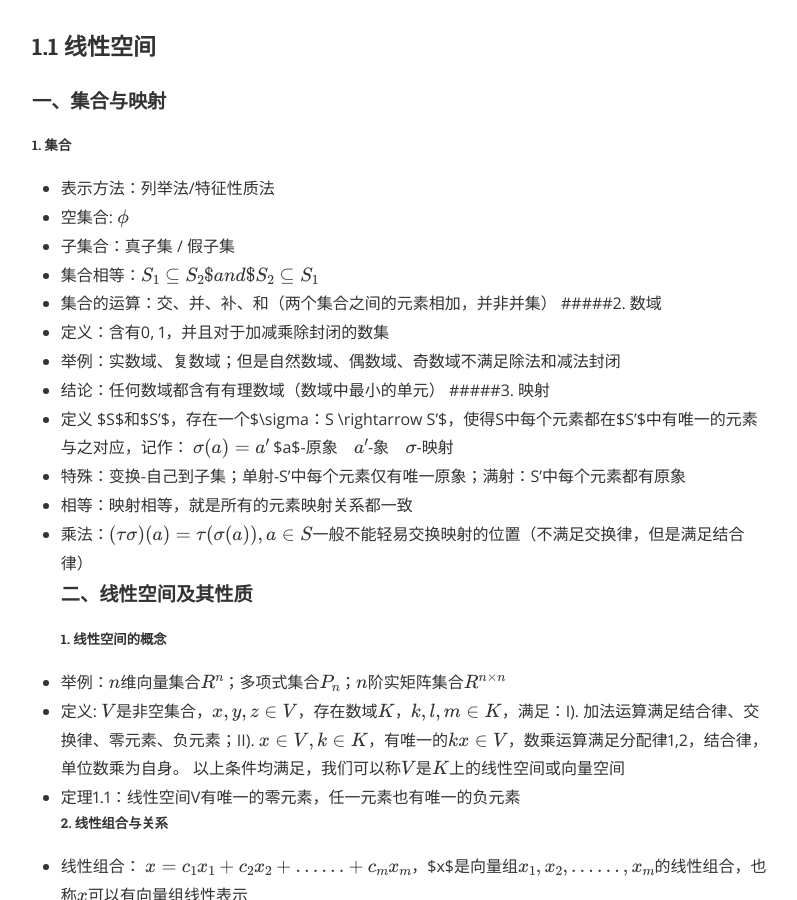
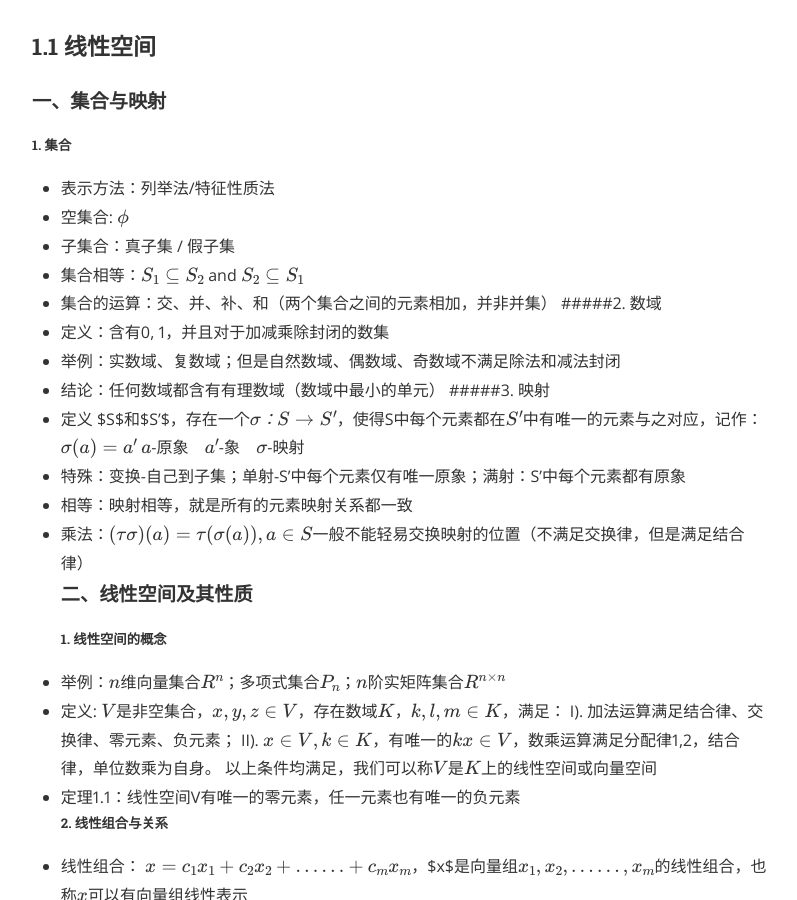
Before and after one commit to JinliangLu96/JinliangLu96.github.io, a Jekyll site: the page built from _posts/2020-02-17-矩阵论笔记.md, in a window 1280 px wide and 900 px high, scrolled down 455 px. Shown: the whole window, without its empty margins (240-1037 px from the left). Built offline with Jekyll 4.4.1, drawn with Linux system fonts in a browser that asks for light colours; nearby versions of some CDN libraries; formulas are drawn with MathJax 3.

```diff
--- a/_posts/2020-02-17-矩阵论笔记.md
+++ b/_posts/2020-02-17-矩阵论笔记.md
@@ -16,16 +16,16 @@ categories: 矩阵论
 - 表示方法：列举法/特征性质法
 - 空集合: $$\phi$$
 - 子集合：真子集 / 假子集
-- 集合相等：$$S_{1} \subseteq S_{2} $ and $ S_{2} \subseteq S_{1}$$
+- 集合相等：$$S_{1} \subseteq S_{2}$$ and $$S_{2} \subseteq S_{1}$$
 - 集合的运算：交、并、补、和（两个集合之间的元素相加，并非并集）
 #####2. 数域
 - 定义：含有0, 1，并且对于加减乘除封闭的数集
 - 举例：实数域、复数域；但是自然数域、偶数域、奇数域不满足除法和减法封闭
 - 结论：任何数域都含有有理数域（数域中最小的单元）
 #####3. 映射
-- 定义 $S$和$S'$，存在一个$\sigma：S \rightarrow S'$，使得S中每个元素都在$S'$中有唯一的元素与之对应，记作：
+- 定义 $S$和$S'$，存在一个$$\sigma：S \rightarrow S'$$，使得S中每个元素都在$$S'$$中有唯一的元素与之对应，记作：
 $$ \sigma(a) = a' $$
-$a$-原象  &ensp;  $$a'$$-象  &ensp;  $$\sigma$$-映射
+$$a$$-原象  &ensp;  $$a'$$-象  &ensp;  $$\sigma$$-映射
 - 特殊：变换-自己到子集；单射-S'中每个元素仅有唯一原象；满射：S'中每个元素都有原象
 - 相等：映射相等，就是所有的元素映射关系都一致
 - 乘法：$$ (\tau\sigma)(a) = \tau(\sigma(a)), a\in S$$一般不能轻易交换映射的位置（不满足交换律，但是满足结合律）
@@ -33,7 +33,9 @@ $a$-原象  &ensp;  $$a'$$-象  &ensp;  $$\sigma$$-映射
 ##### 1. 线性空间的概念
 - 举例：$$n$$维向量集合$$R^{n}$$；多项式集合$$P_{n}$$；$$n$$阶实矩阵集合$$R^{n \times n}$$
 - 定义:
-$$V$$是非空集合，$$x, y, z \in V$$，存在数域$$K$$，$$k, l, m \in K$$，满足：I). 加法运算满足结合律、交换律、零元素、负元素；II). $$x\in V, k \in K$$，有唯一的$$kx \in V$$，数乘运算满足分配律1,2，结合律，单位数乘为自身。
+$$V$$是非空集合，$$x, y, z \in V$$，存在数域$$K$$，$$k, l, m \in K$$，满足：
+I). 加法运算满足结合律、交换律、零元素、负元素；
+II). $$x\in V, k \in K$$，有唯一的$$kx \in V$$，数乘运算满足分配律1,2，结合律，单位数乘为自身。
 以上条件均满足，我们可以称$$V$$是$$K$$上的线性空间或向量空间
 - 定理1.1：线性空间V有唯一的零元素，任一元素也有唯一的负元素
 ##### 2. 线性组合与关系
@@ -43,7 +45,9 @@ $$x = c_{1}x_{1} + c_2x_2 + …… + c_mx_m$$，$x$是向量组$$x_1, x_2, …
 若$$c_1, c_2, ……, c_m$$不全为0，且使得$$c_{1}x_{1} + c_2x_2 + …… + c_mx_m=0$$，则向量组线性相关，否则线性无关
 ##### 3. 线性空间的基
 - 基
-若向量组$$x_1, x_2, …… ,x_m$$满足：$$a)$$ $$x_1, x_2, …… ,x_m$$线性无关; $$b)$$ 任意$$x \in V$$都可以有该项向量组表示。称之为$$V$$上的一个基，且$$dimV=m$$
+若向量组$$x_1, x_2, …… ,x_m$$满足：
+$$a)$$ $$x_1, x_2, …… ,x_m$$线性无关;
+$$b)$$ 任意$$x \in V$$都可以有该项向量组表示。称之为$$V$$上的一个基，且$$dimV=m$$
 - 坐标
 $$x_1, x_2, …… ,x_n$$是$$V^n$$的一个基，有：
 $$x = c_{1}x_{1} + c_{2}x_{2} + …… + c_{n}x_{n}$$那么，$$x$$在该基下的坐标是：
```
